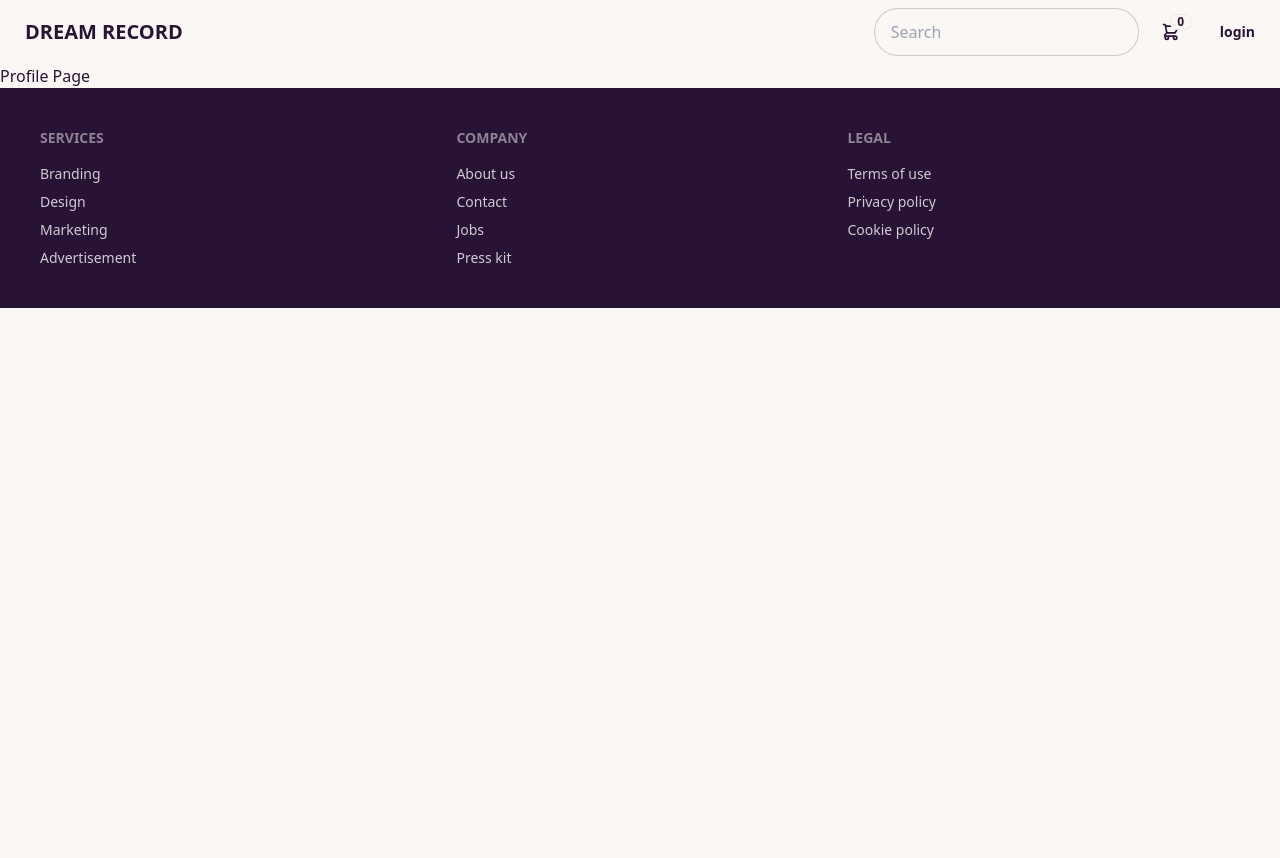
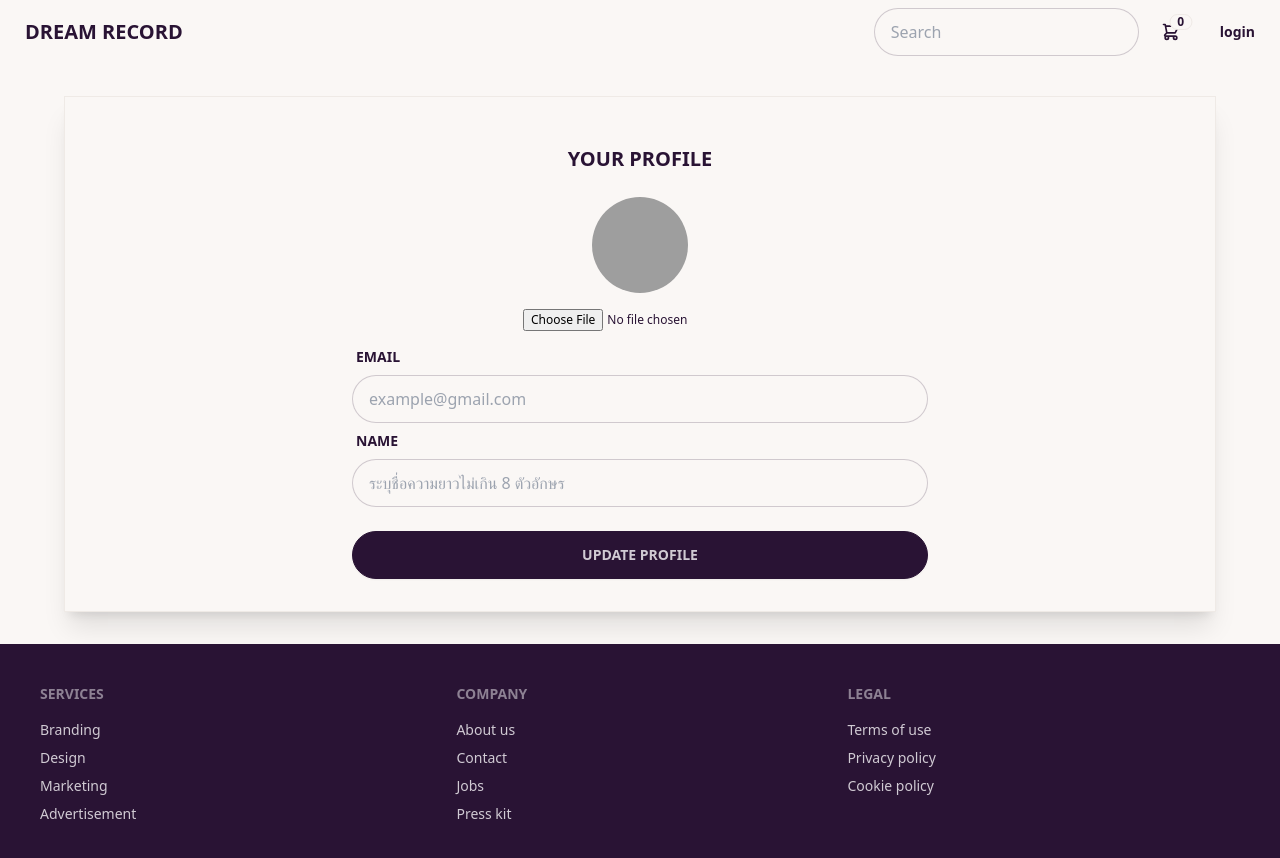
Before and after one commit to MrThanakritt/E-Commerce-Vue, a Vue app: page /profile in a window 1280 px wide. Shown: the top 858 px of the page. Before the commit the page ends 800 px from the top, so only its background shows below. Built offline with nearby package versions, Linux system fonts and the light colour scheme; grey boxes are pictures that could not be loaded.

Commit message:
create profile page and edit userlayout

```diff
--- a/src/layouts/UserLayout.vue
+++ b/src/layouts/UserLayout.vue
@@ -25,6 +25,9 @@ const login = () => {
 const logout = () => {
     isLoggedIn.value = false
     localStorage.removeItem('isLoggedIn')
+    localStorage.removeItem('cart-data')
+    localStorage.removeItem('order-data')
+    window.location.reload()
 }
 
 const handleSearch = (event) => {
--- a/src/views/user/CheckoutView.vue
+++ b/src/views/user/CheckoutView.vue
@@ -9,19 +9,19 @@ import { useCartStore } from '@/stores/user/cart'
 
 const FormData = [
     {
-        name: 'Email address',
-        field: 'emaill'
+        name: 'EMAIL ADDRESS',
+        field: 'email'
     },
     {
-        name: 'Name',
+        name: 'ชื่อ-นามสกุล',
         field: 'name'
     },
     {
-        name: 'Address',
+        name: 'ที่อยู่',
         field: 'address'
     },
     {
-        name: 'Note',
+        name: 'ข้อมูลติดต่อเพิ่มเติม',
         field: 'note'
     }
 ]
@@ -55,7 +55,7 @@ const payment = () => {
                     <label class="label">
                         <span class="label-text">{{ form.name }}</span>
                 </label>
-                <input v-model="userFormData[form.field]" type="text" placeholder="Type here"
+                <input v-model="userFormData[form.field]" type="text" placeholder=""
                     class="input input-bordered w-full" />
         </div>
         <button @click="payment" class="btn btn-neutral w-full mt-5">ชำระเงิน</button>
--- a/src/views/user/ProfileView.vue
+++ b/src/views/user/ProfileView.vue
@@ -1,9 +1,77 @@
 <script setup>
-    import UserLayout from '@/layouts/UserLayout.vue'
+import { ref, onMounted } from 'vue'
+import UserLayout from '@/layouts/UserLayout.vue'
+
+const profileImageUrl = ref('https://upload.wikimedia.org/wikipedia/commons/thumb/b/b6/12in-Vinyl-LP-Record-Angle.jpg/220px-12in-Vinyl-LP-Record-Angle.jpg')
+
+const email = ref('')
+const name = ref('')
+
+
+const handdleFileUpload = (event) => {
+    const file = event.target.files[0]
+
+    if (file) {
+        const reader = new FileReader()
+        reader.onload = (e) => {
+            profileImageUrl.value = e.target.result
+        }
+        reader.readAsDataURL(file)
+    }
+}
+
+const updateProfile = () => {
+    const profileData = {
+        ImageUrl: profileImageUrl.value,
+        name: name.value,
+        email: email.value
+    }
+    localStorage.setItem('profile-data ', JSON.stringify(profileData))
+}
+
+onMounted(() => {
+    let profileData = localStorage.getItem('profile-data')
+    if (profileData) {
+        profileData = JSON.parse(profileData)
+        profileImageUrl.value = profileData.ImageUrl
+        name.value = profileData.name
+        email.value = profileData.email
+    }
+})
+
+
 </script>
 
 <template>
     <UserLayout>
-        Profile Page
+        <div class="max-w-6xl mx-auto border border-base-200 shadow-xl p-8 my-8">
+            <div class="font-bold text-xl flex flex-col items-center p-4">YOUR PROFILE</div>
+            <div class="flex flex-col items-center">
+                <div>
+                    <div class="avatar flex flex-col items-center mt-2">
+                        <div class="ring-primary ring-offset-base-100 w-24 rounded-full">
+                            <img :src="profileImageUrl">
+                        </div>
+                        <input type="file" class="text-xs mt-2 p-2" @change="handdleFileUpload">
+                    </div>
+
+                </div>
+                <div class="from-control w-full max-w-xl">
+                    <label class="label">
+                        <span class="label-text font-bold">EMAIL</span>
+                    </label>
+                    <input v-model="email" type="text" placeholder="example@gmail.com"
+                        class="input input-bordered w-full">
+                </div>
+                <div class="from-control w-full max-w-xl">
+                    <label class="label">
+                        <span class="label-text font-bold">NAME</span>
+                    </label>
+                    <input v-model="name" type="text" placeholder="ระบุชื่อความยาวไม่เกิน 8 ตัวอักษร"
+                        class="input input-bordered w-full">
+                </div>
+                <button @click="updateProfile" class="btn btn-neutral w-full max-w-xl mt-6">UPDATE PROFILE</button>
+            </div>
+        </div>
     </UserLayout>
 </template>
```
